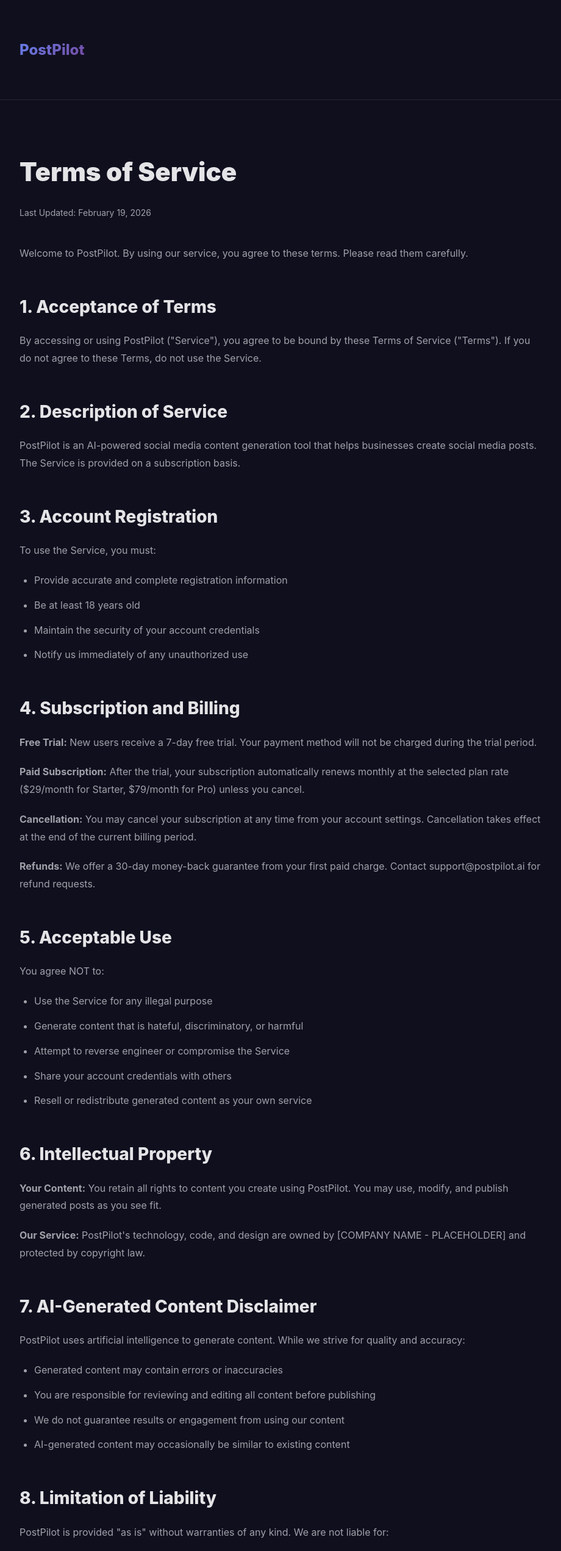
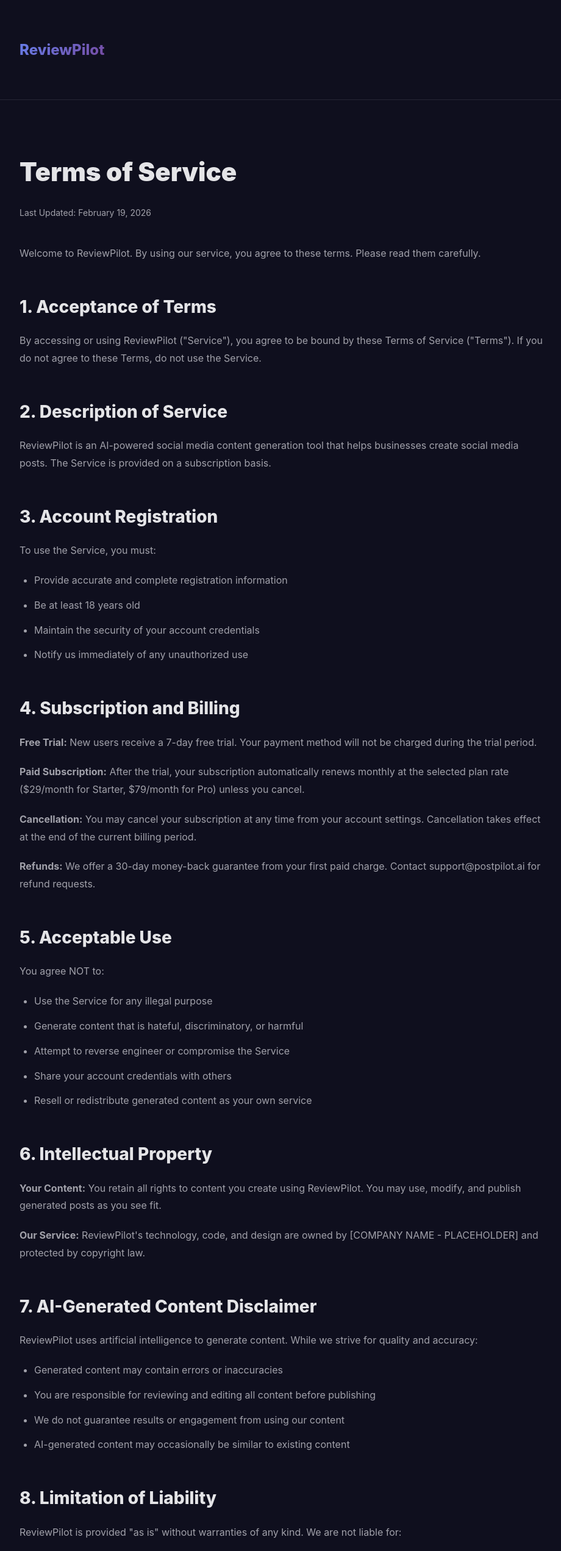
Before and after one commit to clindstrom83/PostPilot, a website: page terms.html in a window 1280 px wide. Shown: the top 2543 px of the page at 61% size, without its empty margins (178-1098 px from the left). Drawn offline with Linux system fonts and the light colour scheme.

Commit message:
Update all pages: PostPilot → ReviewPilot branding

```diff
--- a/terms.html
+++ b/terms.html
@@ -3,7 +3,7 @@
 <head>
   <meta charset="UTF-8">
   <meta name="viewport" content="width=device-width, initial-scale=1.0">
-  <title>Terms of Service - PostPilot</title>
+  <title>Terms of Service - ReviewPilot</title>
   <style>
     * { margin: 0; padding: 0; box-sizing: border-box; }
 
@@ -107,7 +107,7 @@
 <body>
   <header>
     <div class="container">
-      <a href="index.html" class="logo">PostPilot</a>
+      <a href="index.html" class="logo">ReviewPilot</a>
     </div>
   </header>
 
@@ -115,13 +115,13 @@
     <h1>Terms of Service</h1>
     <p class="last-updated">Last Updated: February 19, 2026</p>
 
-    <p>Welcome to PostPilot. By using our service, you agree to these terms. Please read them carefully.</p>
+    <p>Welcome to ReviewPilot. By using our service, you agree to these terms. Please read them carefully.</p>
 
     <h2>1. Acceptance of Terms</h2>
-    <p>By accessing or using PostPilot ("Service"), you agree to be bound by these Terms of Service ("Terms"). If you do not agree to these Terms, do not use the Service.</p>
+    <p>By accessing or using ReviewPilot ("Service"), you agree to be bound by these Terms of Service ("Terms"). If you do not agree to these Terms, do not use the Service.</p>
 
     <h2>2. Description of Service</h2>
-    <p>PostPilot is an AI-powered social media content generation tool that helps businesses create social media posts. The Service is provided on a subscription basis.</p>
+    <p>ReviewPilot is an AI-powered social media content generation tool that helps businesses create social media posts. The Service is provided on a subscription basis.</p>
 
     <h2>3. Account Registration</h2>
     <p>To use the Service, you must:</p>
@@ -149,11 +149,11 @@
     </ul>
 
     <h2>6. Intellectual Property</h2>
-    <p><strong>Your Content:</strong> You retain all rights to content you create using PostPilot. You may use, modify, and publish generated posts as you see fit.</p>
-    <p><strong>Our Service:</strong> PostPilot's technology, code, and design are owned by [COMPANY NAME - PLACEHOLDER] and protected by copyright law.</p>
+    <p><strong>Your Content:</strong> You retain all rights to content you create using ReviewPilot. You may use, modify, and publish generated posts as you see fit.</p>
+    <p><strong>Our Service:</strong> ReviewPilot's technology, code, and design are owned by [COMPANY NAME - PLACEHOLDER] and protected by copyright law.</p>
 
     <h2>7. AI-Generated Content Disclaimer</h2>
-    <p>PostPilot uses artificial intelligence to generate content. While we strive for quality and accuracy:</p>
+    <p>ReviewPilot uses artificial intelligence to generate content. While we strive for quality and accuracy:</p>
     <ul>
       <li>Generated content may contain errors or inaccuracies</li>
       <li>You are responsible for reviewing and editing all content before publishing</li>
@@ -162,7 +162,7 @@
     </ul>
 
     <h2>8. Limitation of Liability</h2>
-    <p>PostPilot is provided "as is" without warranties of any kind. We are not liable for:</p>
+    <p>ReviewPilot is provided "as is" without warranties of any kind. We are not liable for:</p>
     <ul>
       <li>Lost profits or business opportunities</li>
       <li>Damage to your reputation from posted content</li>
@@ -175,7 +175,7 @@
     <p>We may modify, suspend, or discontinue any part of the Service at any time with notice. We may also update these Terms by posting a new version with an updated date.</p>
 
     <h2>10. Privacy</h2>
-    <p>Your use of PostPilot is also governed by our <a href="privacy.html">Privacy Policy</a>, which describes how we collect and use your information.</p>
+    <p>Your use of ReviewPilot is also governed by our <a href="privacy.html">Privacy Policy</a>, which describes how we collect and use your information.</p>
 
     <h2>11. Termination</h2>
     <p>We may terminate or suspend your account if you violate these Terms. Upon termination, your right to use the Service ceases immediately.</p>
```
Also changed, not shown: account.html (+2 -2 lines), billing.html (+2 -2 lines), contact.html (+4 -4 lines), forgot-password.html (+2 -2 lines), privacy.html (+5 -5 lines), reset-password.html (+2 -2 lines).
